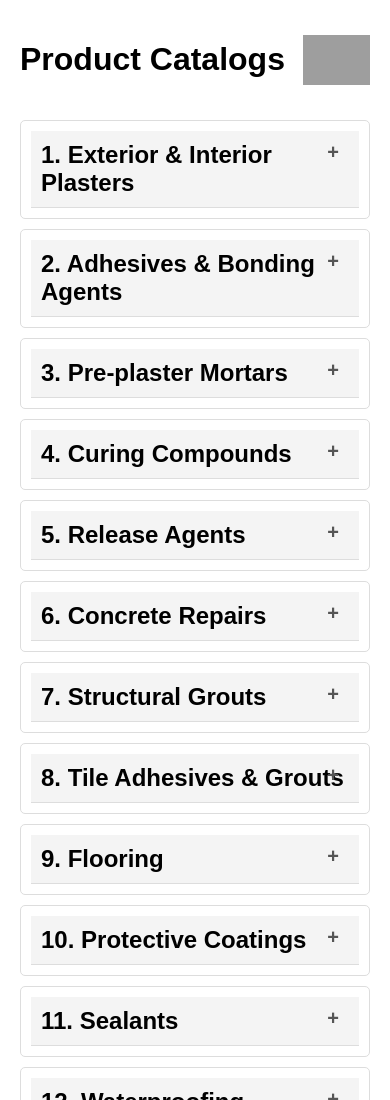
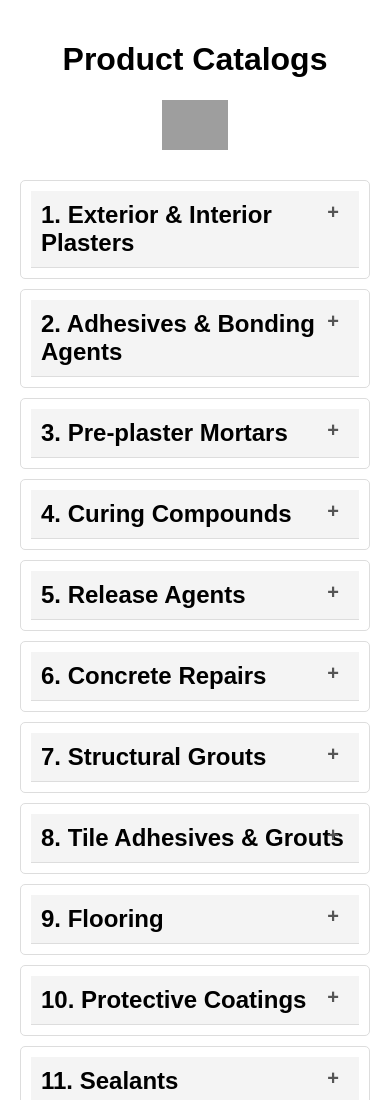
Before and after one commit to nayak22h/spkcat, a plain HTML site: page index.html in a window 390 px wide. Shown: the top 1100 px of the page. Drawn offline with Linux system fonts and the light colour scheme; grey boxes are pictures that could not be loaded.

Commit message:
Update styles.css

```diff
--- a/styles.css
+++ b/styles.css
@@ -13,6 +13,19 @@ header {
 .logo {
     height: 50px;
     width: auto;
+}
+
+/* Center the logo on mobile and stack the text below it */
+@media (max-width: 768px) {
+    header {
+        justify-content: center; /* Center the content in the header */
+        flex-direction: column; /* Arrange content in a column */
+        text-align: center; /* Center-align the text inside the header */
+    }
+
+    .logo {
+        margin-bottom: 10px; /* Add some space below the logo */
+    }
 }
 
 .category {
```
